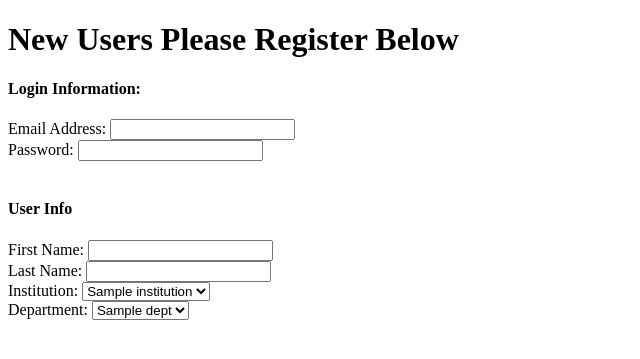
After one commit to kgermeroth/study_scheduler, a Flask app: template templates/register.html in a window 1280 px wide. The commit adds this page. Shown: the top 359 px of the page, without its empty margins (0-640 px from the left). Run offline with Flask 2, Linux system fonts and the light colour scheme; the template is opened without the code that fills it: most values are stand-ins (such as "Sample title", 1, 10 or a date in 2020).

Commit message:
added jQuery script tag

```diff
--- a/server.py
+++ b/server.py
@@ -3,6 +3,9 @@
 from jinja2 import StrictUndefined
 from flask import Flask, render_template, request, redirect, flash, session, jsonify, Markup
 from flask_debugtoolbar import DebugToolbarExtension
+from model import *
+
+import os
 
 app = Flask(__name__)
 
@@ -11,6 +14,27 @@ app.secret_key = os.environ['STUDY_SECRET_KEY']
 
 # gives an error in jinga template if undefined variable rather than failing silently
 app.jinja_env.undefined = StrictUndefined
+
+@app.route('/register')
+def display_register_page():
+	"""Displays the user registration form"""
+
+	instit_list = []
+	# get institution data and add to institution dict
+	institutions = Institution.query.all()
+
+	for institution in institutions:
+		instit_list.append((institution.institution_id, institution.institution_name))
+
+	# get departments for first institution
+	dept_list = []
+
+	departments = Location.query.filter(Location.institution_id == instit_list[0][0]).all()
+
+	for dept in departments:
+		dept_list.append((dept.location_id, dept.department_name))
+
+	return render_template('register.html', instit_list=instit_list, dept_list=dept_list)
 
 if __name__ == '__main__':
 
--- a/templates/base.html
+++ b/templates/base.html
@@ -2,6 +2,7 @@
 <html>
 <head>
 	<title>Study Scheduler</title>
+	<script src="http://code.jquery.com/jquery.js"></script>
 </head>
 <body>
 	{% block content %}
--- /dev/null
+++ b/templates/register.html
@@ -0,0 +1,36 @@
+{% extends 'base.html' %}
+
+{% block content %}
+
+<div class="container">
+	<div class="row justify-content-center">
+		<h1>New Users Please Register Below</h1>
+	</div>
+	<div class="row justify-content-center">
+		<form action='/register' method="POST">
+			<h4>Login Information:</h4>
+			Email Address:  <input type="text" name="email_address" required><br>
+			Password: <input type="password" name="password" required><br><br>
+
+			<h4>User Info</h4>
+			First Name: <input type="text" name="first_name" required><br>
+			Last Name: <input type="text" name="last_name" required><br>
+			Institution:
+				<select name="institution_choice">
+					{% for institution in instit_list %}
+						<option value="{{ institution[0] }}">{{ institution[1] }}
+					{% endfor %}
+				</select><br>
+			Department:
+			<select name="location_choice">
+				{% for dept in dept_list %}
+				<option value="{{ dept[0] }}">{{ dept[1] }}
+				{% endfor %}
+			</select>
+
+		</form>
+	</div>
+</div>
+
+
+{% endblock %}
```
